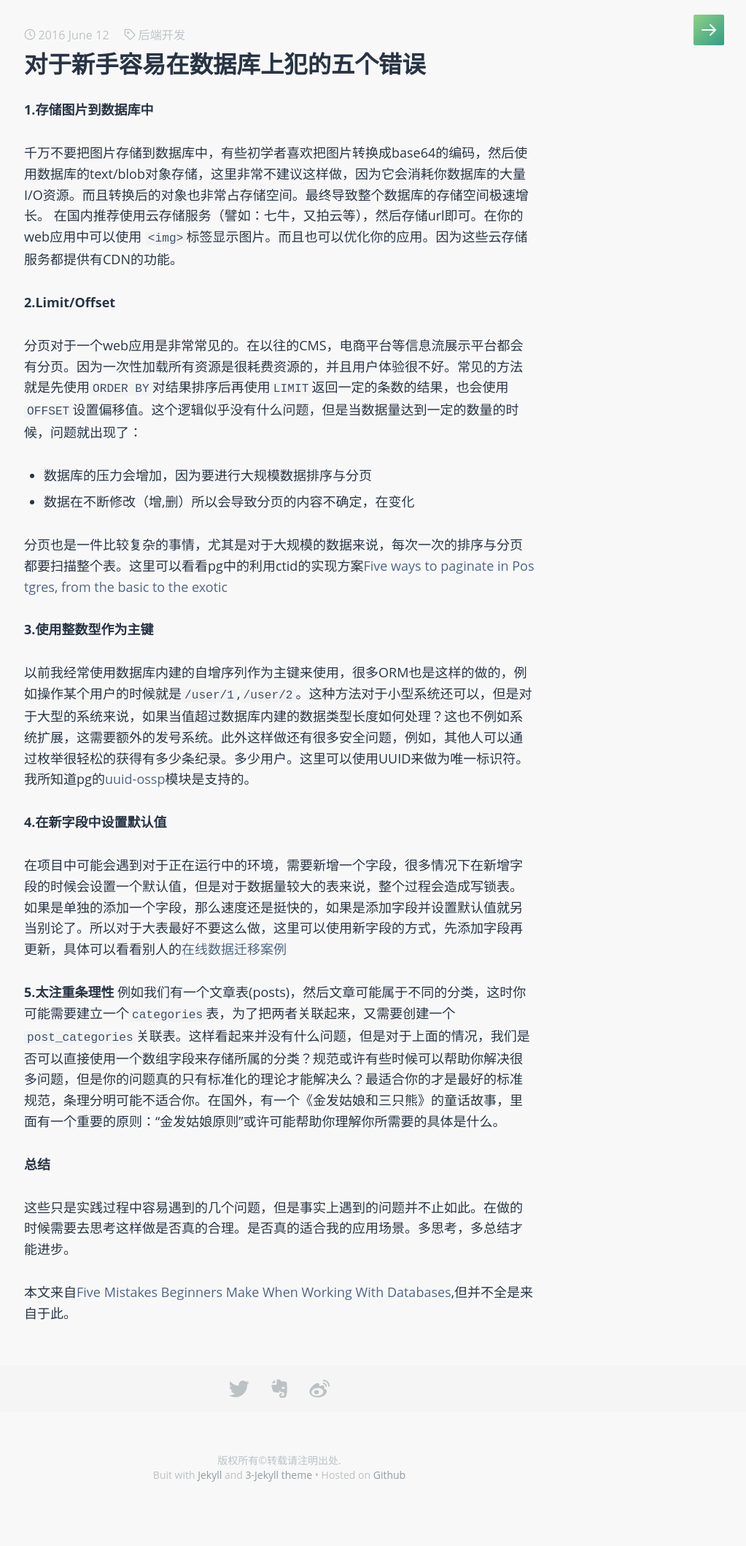
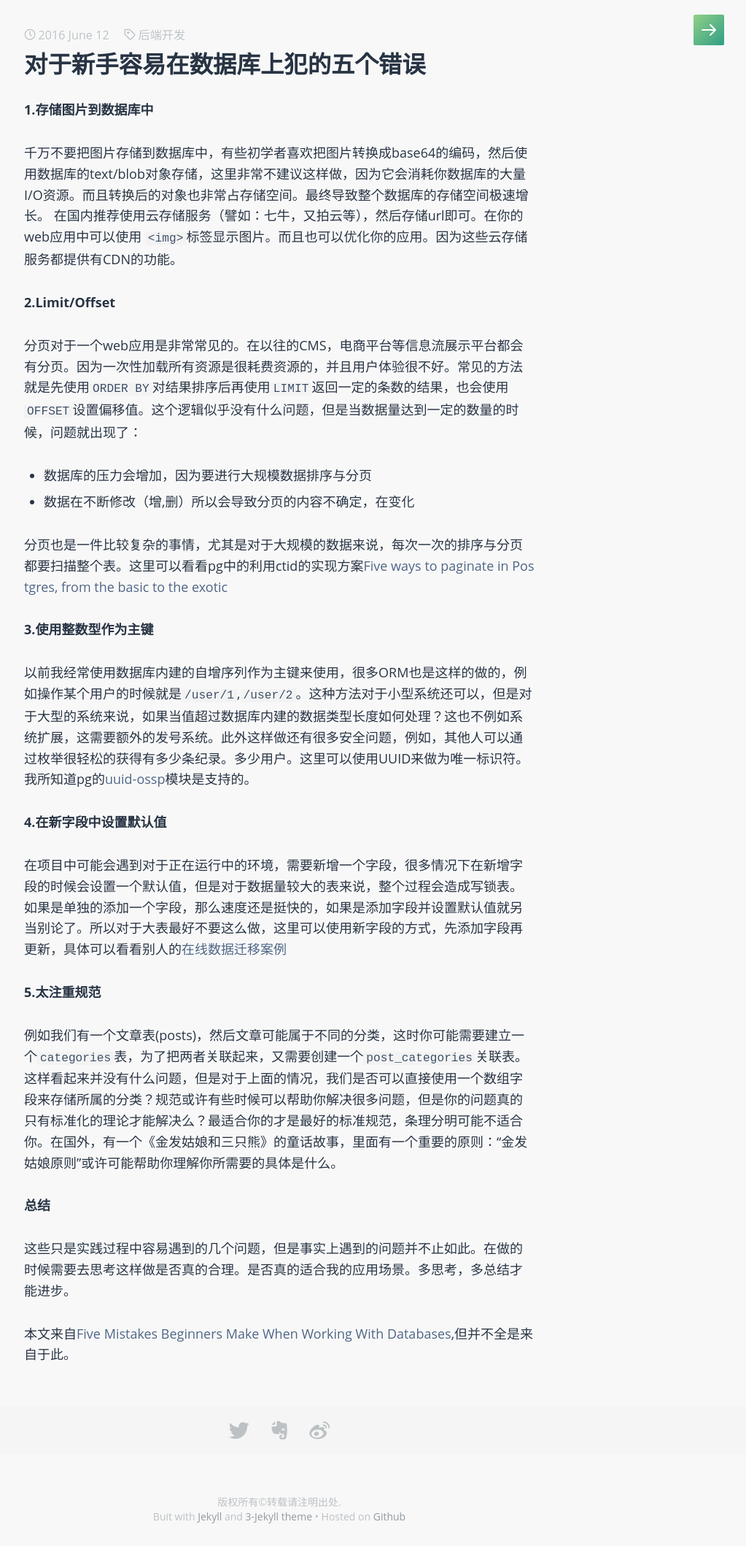
Before and after one commit to ty4z2008/ty4z2008.github.io, a Jekyll site: the page built from _posts/2016-06-11-five-mistakes-beginners-make-when-database.markdown, in a window 1280 px wide. Shown: the whole page at 73% size, without its empty margins (257-1280 px from the left). Built offline with Jekyll 4.4.1, drawn with Linux system fonts in a browser that asks for light colours; comment, search, counter and statistics services are not loaded.

Commit message:
修改文章

```diff
--- a/_posts/2016-06-11-five-mistakes-beginners-make-when-database.markdown
+++ b/_posts/2016-06-11-five-mistakes-beginners-make-when-database.markdown
@@ -30,7 +30,8 @@ tags: 后端开发
 
 在项目中可能会遇到对于正在运行中的环境，需要新增一个字段，很多情况下在新增字段的时候会设置一个默认值，但是对于数据量较大的表来说，整个过程会造成写锁表。如果是单独的添加一个字段，那么速度还是挺快的，如果是添加字段并设置默认值就另当别论了。所以对于大表最好不要这么做，这里可以使用新字段的方式，先添加字段再更新，具体可以看看别人的[在线数据迁移案例](http://pedro.herokuapp.com/past/2011/7/13/rails_migrations_with_no_downtime/)
 
-**5.太注重条理性**
+**5.太注重规范**
+
 例如我们有一个文章表(posts)，然后文章可能属于不同的分类，这时你可能需要建立一个`categories`表，为了把两者关联起来，又需要创建一个`post_categories`关联表。这样看起来并没有什么问题，但是对于上面的情况，我们是否可以直接使用一个数组字段来存储所属的分类？规范或许有些时候可以帮助你解决很多问题，但是你的问题真的只有标准化的理论才能解决么？最适合你的才是最好的标准规范，条理分明可能不适合你。在国外，有一个《金发姑娘和三只熊》的童话故事，里面有一个重要的原则：“金发姑娘原则”或许可能帮助你理解你所需要的具体是什么。
 
 **总结**
```
